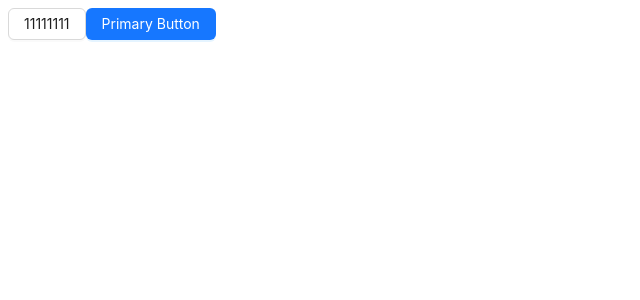
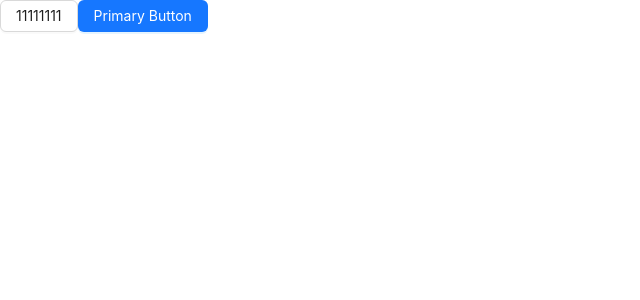
Before and after one commit to sincely/vue3-vite4-app, a Vue app: page /#/home in a window 1280 px wide. Shown: the top 300 px of the page, without its empty margins (0-640 px from the left). Built offline with nearby package versions, Linux system fonts and the light colour scheme.

Commit message:
update: 添加样式

```diff
--- a/src/styles/index.less
+++ b/src/styles/index.less
@@ -0,0 +1,33 @@
+@import url('./scroll.less'); // 全局滚动条样式
+@import url('./text-ellipsis.less'); // 文字溢出样式
+*,
+*::before,
+*::after {
+  box-sizing: border-box; // 使得padding不会撑开元素
+  padding: 0;
+  margin: 0;
+}
+
+a,
+a:focus,
+a:hover {
+  color: inherit;
+  text-decoration: none;
+  outline: none;
+}
+
+div:focus {
+  outline: none;
+}
+
+html,
+body {
+  width: 100%;
+  height: 100%;
+  overflow-y: hidden; // 设置外部overflow为hidden,设置内容元素overflow为auto。内部元素超出body即产生滚动，超出的部分body隐藏。
+}
+
+#app {
+  width: 100%;
+  height: 100%;
+}
--- /dev/null
+++ b/src/styles/mixin.less
@@ -0,0 +1,8 @@
+/**
+ *  flex方法
+ */
+.flex(@justify: center, @align: center) {
+  display: flex;
+  align-items: @align;
+  justify-content: @justify;
+}
--- /dev/null
+++ b/src/styles/scroll.less
@@ -0,0 +1,15 @@
+// 全局滚动条设置
+::-webkit-scrollbar {
+  width: 2px;
+  height: 2px;
+  background-color: transparent;
+}
+
+::-webkit-scrollbar-track {
+  background-color: transparent;
+}
+
+::-webkit-scrollbar-thumb {
+  background-image: linear-gradient(135deg, rgb(115 123 129), rgb(74 140 118));
+  border-radius: 3px;
+}
--- /dev/null
+++ b/src/styles/text-ellipsis.less
@@ -0,0 +1,24 @@
+// 单行溢出
+.text-ellipsis {
+  overflow: hidden;
+  text-overflow: ellipsis;
+  white-space: nowrap;
+}
+
+// 多行溢出
+.text-multiple-ellipsis {
+  display: -webkit-box;
+  overflow: hidden;
+  text-overflow: ellipsis;
+  -webkit-line-clamp: 2; // 这个值可以随便设置，比如这里的2就是最多显示两行，两行后出现省略号
+  -webkit-box-orient: vertical;
+}
+
+// 文字或者数字一行显示换行处理
+.text-number-break {
+  overflow: hidden;
+  text-overflow: ellipsis;
+  word-break: break-all;
+  overflow-wrap: break-word;
+  white-space: normal;
+}
--- a/vite.config.js
+++ b/vite.config.js
@@ -71,7 +71,7 @@ export default defineConfig(({ mode, command }) => {
       preprocessorOptions: {
         // 指定传递给css预处理器的选项
         less: {
-          additionalData: '@import "./src/styles/variables.less";',
+          additionalData: `@import "./src/styles/variables.less";@import "./src/styles/mixin.less";`,
           javascriptEnabled: true
         }
       }
```
Also changed, not shown: src/styles/variables.less (+16 -0 lines), 1 other file (tests, documents, lock files or other folders).
